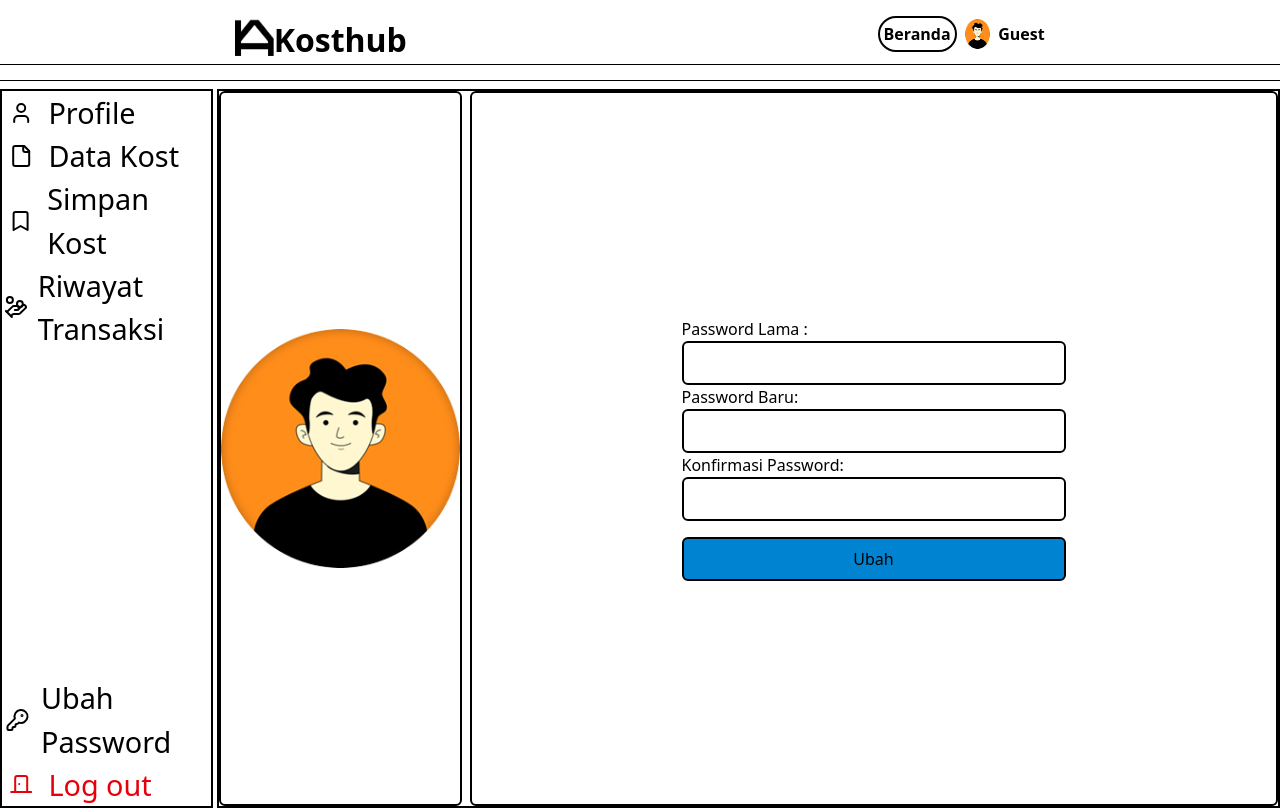
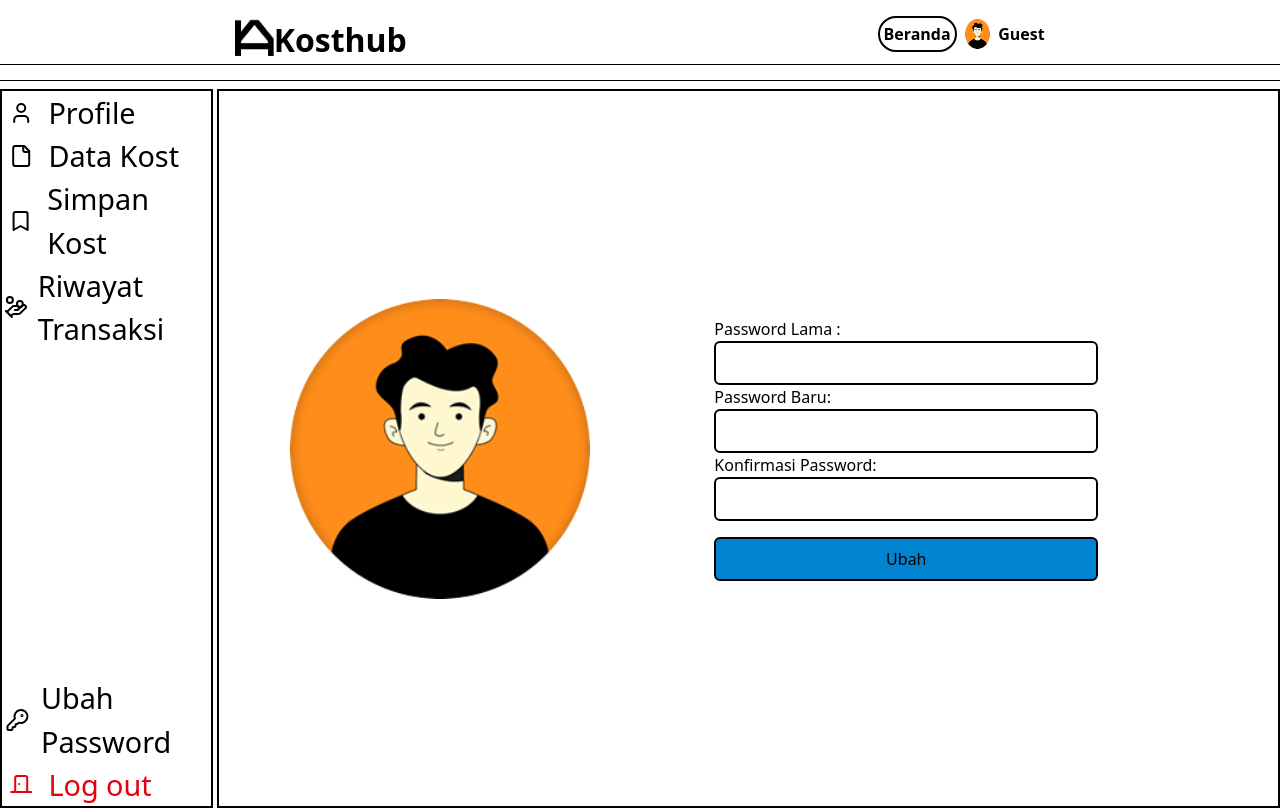
Before and after one commit to Nabilmln/KOSTHUB, a Next.js app: page /profile/ubah-password in a window 1280 px wide. Built offline with nearby package versions, Linux system fonts and the light colour scheme.

Commit message:
feat:fix

```diff
--- a/src/app/(pages)/profile/ubah-password/page.tsx
+++ b/src/app/(pages)/profile/ubah-password/page.tsx
@@ -14,19 +14,19 @@ const UbahPassword = () => {
         <div className="grid grid-cols-[0.4fr_2fr] grid-rows-1 gap-1 pt-[3vh] border-t-1 h-[93vh]">
           <Sidebar />
           <div className="border-2 flex justify-center items-center">
-            <div className="grid grid-cols-[0.6fr_2fr] grid-rows-1 gap-x-2 h-full">
-              <div className="border-2 rounded-md flex justify-center  items-center ">
+            <div className="grid grid-cols-[1fr_2fr] grid-rows-1 gap-x-4 h-full">
+              <div className=" rounded-md flex justify-center  items-center ">
                 <div className="">
                   <Image
                     src={profile}
                     alt="profil"
-                    width={400}
-                    height={0}
+                    width={300}
+                    height={100}
                     className=""
                   />
                 </div>
               </div>
-              <div className="border-2 rounded-md h-full flex justify-center items-center">
+              <div className=" rounded-md h-full flex justify-center items-center">
                 <div className="">
                   <form className="flex-col">
                     <div>
--- a/src/app/data/card/index.ts
+++ b/src/app/data/card/index.ts
@@ -65,7 +65,7 @@ export const itemsData: itemsType[] = [
     hargabulan: "Rp.6.500.000/Bulan",
     hargatahun: "Rp.30.000.000/Tahun",
     deskripsi:
-      "Kost elite anak orang kaya 7 turunan dan uang nya ga abis-abis ...",
+      "Kost elite anak orang kaya 7 turu1 nan dan uang nya ga abis-abis ...",
     lokasi: "Lamgugob, Banda Aceh",
     kamar: "3",
     toilet: "3",
```
